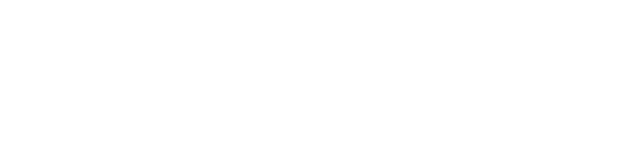
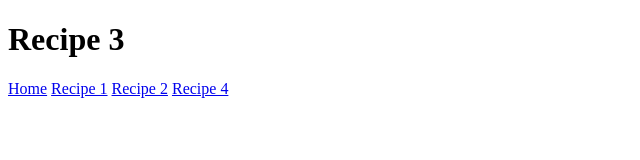
Before and after one commit to Gear88/odin-recipes, a plain HTML site: page pages/recipe3.html in a window 1280 px wide. Shown: the whole page, without its empty margins (0-640 px from the left). Drawn offline with Linux system fonts and the light colour scheme.

Commit message:
Add title and links to index.html and recipe*.html

```diff
--- a/pages/recipe3.html
+++ b/pages/recipe3.html
@@ -9,9 +9,16 @@
 
   <body>
 
+    <h1>Recipe 3</h1>
+
   </body>
 
   <footer>
 
+    <a href="./index.html">Home</a>
+    <a href="./recipe1.html">Recipe 1</a>
+    <a href="./recipe2.html">Recipe 2</a>
+    <a href="./recipe4.html">Recipe 4</a>
+
   </footer>
 </html>
```
